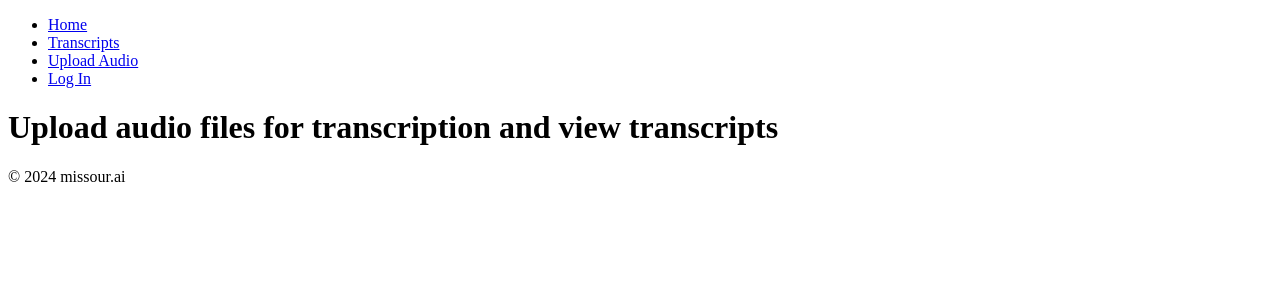
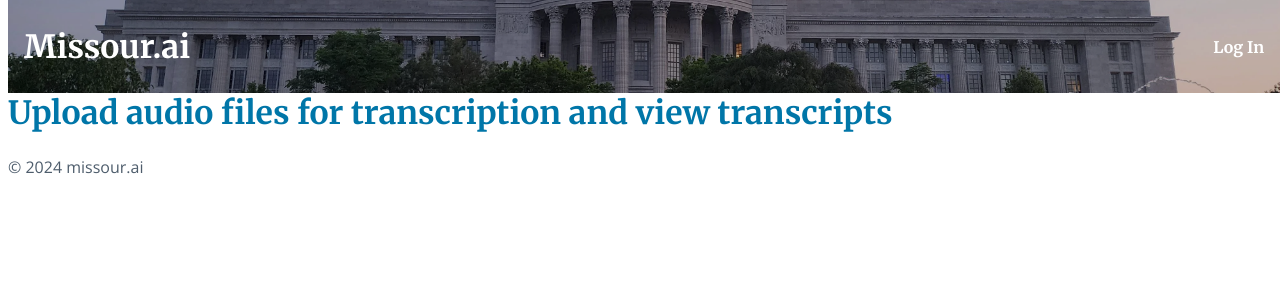
Before and after one commit to KarlSchoch/missour.ai, a Django app: page /transcription/ in a window 1280 px wide. Shown: the top 300 px of the page. Run offline with Django 5.2, Linux system fonts and the light colour scheme.

Commit message:
Updates styling of navigation bar

```diff
--- /dev/null
+++ b/missourai_django/transcription/static/transcription/css/style.css
@@ -0,0 +1,82 @@
+/* Generic Styles to apply across entire page */
+/* Follow responsive design using Flexbox and media queries to account for mobile decives */
+* {
+    font-family: Merriweather; /* Set a default font for the entire document */
+}
+
+h1 {
+    font-size: 2rem;
+    font-weight: 700;
+    color: #0076A8; /* River Blue for the main title */
+}
+h2 {
+    font-size: 1.5rem;
+    font-weight: 600;
+    color: #4E5D6C; /* Slate Gray for section titles */
+}
+p {
+    font-family: Open Sans, sans-serif; /* Use Open Sans for paragraph text */
+    font-size: 1rem;
+    font-weight: 400;
+    line-height: 1.6;
+    color: #4E5D6C;
+}
+
+/* Navy Styling */
+nav {
+    background-image: linear-gradient(rgba(0, 0, 0, 0.25), rgba(0, 0, 0, 0.25)), url('../images/missouri-state-house.webp');
+    background-size: cover;
+    background-position: center;
+    display: grid;
+    grid-template-columns: 1fr 1fr; /* Three equal columns for the logo/title and navigation */
+    /* Position it at the top of the screen */
+    position: fixed;
+    top: 0;
+    z-index: 1000; /* Ensure it stays above other elements */
+    /* Ensure it fits properly into the screen */
+    width: 100%;
+    padding: 0;
+    box-sizing: border-box;
+}
+
+nav ul {
+    list-style: none;
+    display: flex;
+    align-items:center;
+    justify-content: end;
+    padding-right: 1rem;}
+
+nav h1 a {
+    color: #FFFFFF; /* State White for text */
+    text-decoration: none;
+    padding-left: 1rem;
+}
+nav h1 a:hover {
+    color: #D4AF37; /* Gold Wheat for hover effect */
+}
+
+nav ul li a {
+    color: #FFFFFF; /* State White for text */
+    text-decoration: none;
+    font-weight: 600;
+    padding: 0.5rem;
+}
+
+nav ul li a:hover {
+    color: #D4AF37; /* Gold Wheat for hover effect */
+}
+
+/* Content Offset */
+.content-offset {
+    padding-top: 4rem; /* Adjust padding to match the height of the fixed nav */
+}
+
+/*
+    Color Palette:
+    - River Blue: #0076A8;
+    - Flag Red: #C8102E;
+    - State White: #FFFFFF;
+    - Forest Green: #228B22;
+    - Gold Wheat: #D4AF37;
+    - Slate Gray: #4E5D6C;
+ */
--- a/missourai_django/transcription/templates/transcription/base.html
+++ b/missourai_django/transcription/templates/transcription/base.html
@@ -1,21 +1,24 @@
+{% load static %}
 <!DOCTYPE html>
 <html lang="en">
 <head>
     <meta charset="UTF-8">
     <meta name="viewport" content="width=device-width, initial-scale=1.0">
     <title>
-        {% block title %}missour.ai{% endblock %}
+        {% block title %}Missour.ai{% endblock %}
     </title>
     <!-- Add any CSS or Bootstrap links here -->
+    <link href="{% static 'transcription/css/style.css' %}" rel="stylesheet" type="text/css">
+    <link href="https://fonts.googleapis.com/css2?family=Merriweather:wght@400;700&family=Open+Sans:wght@400;600&display=swap" rel="stylesheet">
 </head>
 <body>
     <header>
         <nav>
+            <h1><a href="{% url 'transcription:index' %}">Missour.ai</a></h1>
             <ul>
-                <li><a href="{% url 'transcription:index' %}">Home</a></li>
-                <li><a href="{% url 'transcription:transcripts' %}">Transcripts</a></li>
-                <li><a href="{% url 'transcription:upload_audio' %}">Upload Audio</a></li>
                 {% if user.is_authenticated %}
+                    <li><a href="{% url 'transcription:transcripts' %}">Transcripts</a></li>
+                    <li><a href="{% url 'transcription:upload_audio' %}">Upload Audio</a></li>
                     <li>
                         <form method="post" action="{% url 'logout' %}">
                             {% csrf_token %}
@@ -29,7 +32,7 @@
         </nav>
     </header>
 
-    <main>
+    <main class="content-offset">
         {% block content %}{% endblock %}
     </main>
 
```
Also changed, not shown: planning.md (+20 -18 lines).
